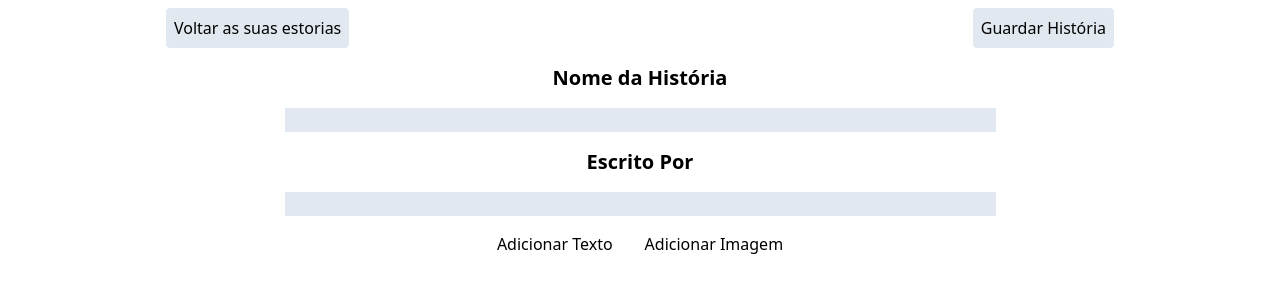
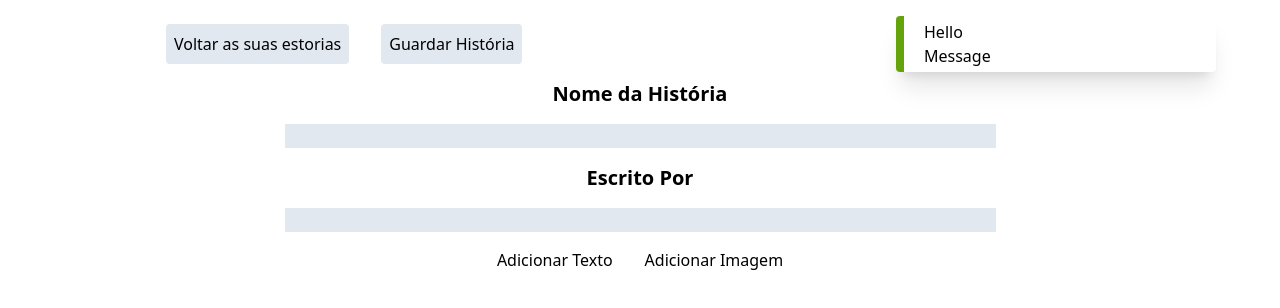
Before and after one commit to robert-sergio/storybooks-frontend, a Next.js app in the folder estorias-online/: page /escrita/1 in a window 1280 px wide. Shown: the top 308 px of the page. Built offline with nearby package versions, Linux system fonts and the light colour scheme.

Commit message:
feat: working on this again

```diff
--- a/estorias-online/package.json
+++ b/estorias-online/package.json
@@ -9,6 +9,7 @@
     "lint": "next lint"
   },
   "dependencies": {
+    "@tabler/icons-react": "^2.39.0",
     "formik": "^2.4.5",
     "next": "13.5.4",
     "quill": "^1.3.6",
--- a/estorias-online/src/app/escrita/[id]/page.tsx
+++ b/estorias-online/src/app/escrita/[id]/page.tsx
@@ -8,6 +8,7 @@ import Link from 'next/link';
 import { useParams } from 'next/navigation';
 import React, { useContext, useEffect, useState } from 'react';
 import 'react-quill/dist/quill.snow.css';
+import Toast from '@/components/gerais/toast';
 
 interface ArrayDivs {
     arr: string[]
@@ -90,11 +91,12 @@ export default function Escrita(props:any) {
 
     return (
     <div className='flex flex-col items-center w-full h-screen gap-4 p-2'>
-
+        <Toast />
         <HeaderEstoria>
             <button
                 onClick={SalvaEstoria}
-                className='bg-slate-200 p-2 rounded'>Guardar História</button>
+                className='bg-slate-200 p-2 rounded'>Guardar História
+            </button>
         </HeaderEstoria>
 
         <div className='flex flex-col gap-4 items-center w-3/4 overflow-auto'>
@@ -127,7 +129,7 @@ export default function Escrita(props:any) {
                     Adicionar Imagem
                 </button>
             </div>
-            </div>
+        </div>
     </div>
     )
 }
--- a/estorias-online/src/components/descricao_estoria.tsx
+++ b/estorias-online/src/components/descricao_estoria.tsx
@@ -8,6 +8,7 @@ export default function DescricaoEstoria(props:any){
                     value={titulo}
                     onChange={handleTitulo}
                     className='text-center w-3/4 bg-slate-200' type='text'
+                    required={true}
                 />
 
                 <p className='font-bold text-xl'>Escrito Por</p>
@@ -15,6 +16,7 @@ export default function DescricaoEstoria(props:any){
                     value={escritor}
                     onChange={handleEscritor}
                     className='text-center w-3/4 bg-slate-200' type='text'
+                    required={true}
                 />
         </>
     )
--- /dev/null
+++ b/estorias-online/src/components/gerais/toast.tsx
@@ -0,0 +1,25 @@
+'use client'
+
+import { useState } from "react"
+
+export default function Toast(props:any){
+    const [visible, setVisible] = useState(true)
+    const {type} = props
+    console.log(type)
+    return(
+        <div className="">
+            <div
+                className={
+                    !visible?
+                        "hidden"
+                    :
+                    type==='danger'? 'border-slate-800': "absolute top-4 right-16 flex flex-col justify-center shadow-xl border-1 p-1 w-1/4 rounded border-l-8 border-lime-600"
+                }
+                onClick={()=>setVisible(!visible)}
+            >
+                <h1 className="ml-4">Hello</h1>
+                <p  className="ml-4">Message</p>
+            </div>
+        </div>
+    )
+}
--- a/estorias-online/src/components/header_estoria.tsx
+++ b/estorias-online/src/components/header_estoria.tsx
@@ -3,7 +3,7 @@ import Link from "next/link";
 
 export default function HeaderEstoria(props:any){
     return(
-        <div className='flex justify-between w-3/4'>
+        <div className='flex justify-start gap-8 w-3/4'>
             <Link className='bg-slate-200 rounded p-2' href='/escrita'>Voltar as suas estorias</Link>
             { props.children }
         </div>
```
Also changed, not shown: estorias-online/src/components/pagina_estoria_escrita.tsx (added), 2 other files (tests, documents, lock files or other folders).
